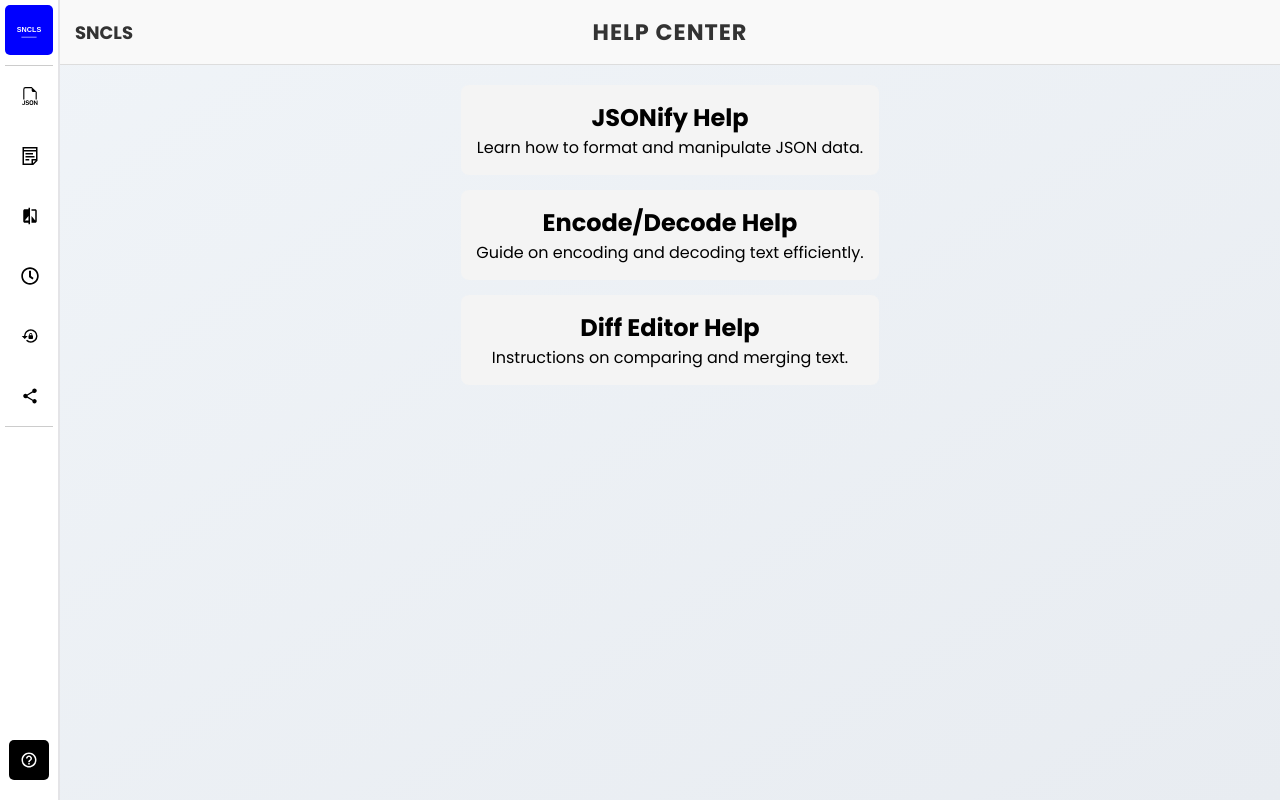
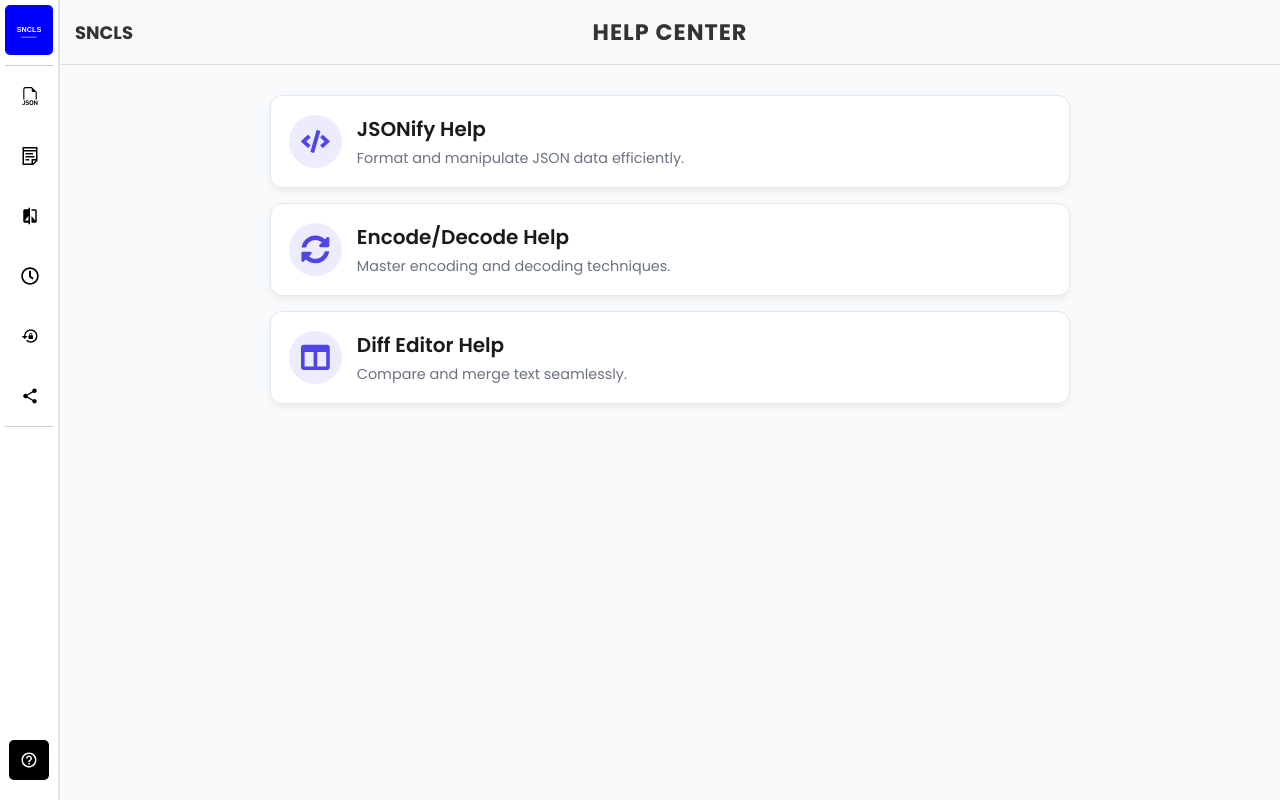
Before and after one commit to saikiran0925/sncls-v2, a React (Vite) app: page /help in a window 1280 px wide. Built offline with nearby package versions, Linux system fonts and the light colour scheme.

Commit message:
implement page not found card

```diff
--- a/src/css/HelpDashboard.css
+++ b/src/css/HelpDashboard.css
@@ -3,26 +3,64 @@
   display: flex;
   flex-direction: column;
   flex-grow: 1;
+  background: #f9fafb;
+  min-height: 100vh;
 }
 
 .help-list {
   display: flex;
   flex-direction: column;
   gap: 15px;
-  max-width: 500px;
-  margin: 20px auto;
+  margin: 30px auto;
 }
 
 .help-item {
-  display: block;
-  padding: 15px;
-  background: #f4f4f4;
-  border-radius: 8px;
+  display: flex;
+  align-items: center;
+  /* Ensures vertical alignment */
+  justify-content: flex-start;
+  /* Aligns content to the left */
+  text-align: left;
+  /* Ensures text alignment is proper */
+  gap: 15px;
+  padding: 18px;
+  background: white;
+  border-radius: 12px;
   text-decoration: none;
-  color: black;
-  transition: 0.3s;
+  color: #1a1a1a;
+  transition: all 0.3s ease-in-out;
+  box-shadow: 0 4px 6px rgba(0, 0, 0, 0.05);
+  border: 1px solid #e2e8f0;
+  width: 100vh;
 }
 
 .help-item:hover {
-  background: #ddd;
+  transform: translateY(-4px);
+  box-shadow: 0 6px 12px rgba(0, 0, 0, 0.08);
+  background: #f0f4ff;
+  border-color: #4f46e5;
 }
+
+/* Icon Styling */
+.help-icon {
+  font-size: 1.8rem;
+  color: #4f46e5;
+  background: rgba(79, 70, 229, 0.1);
+  padding: 12px;
+  border-radius: 50%;
+  display: flex;
+  align-items: center;
+  justify-content: center;
+}
+
+/* Text Styling */
+.help-content h2 {
+  font-size: 1.25rem;
+  font-weight: 600;
+  margin-bottom: 4px;
+}
+
+.help-content p {
+  font-size: 0.9rem;
+  color: #6b7280;
+}
--- a/src/pages/HelpDashboard.jsx
+++ b/src/pages/HelpDashboard.jsx
@@ -1,12 +1,13 @@
 import React from "react";
 import { NavLink } from "react-router-dom";
+import { FaCode, FaSyncAlt, FaColumns } from "react-icons/fa";
 import "../css/HelpDashboard.css";
 import TopNavBar from "../components/TopNavBar";
 
 const helpTopics = [
-  { path: "/help/jsonify", title: "JSONify Help", description: "Learn how to format and manipulate JSON data." },
-  { path: "/help/encode-decode", title: "Encode/Decode Help", description: "Guide on encoding and decoding text efficiently." },
-  { path: "/help/diff-editor", title: "Diff Editor Help", description: "Instructions on comparing and merging text." },
+  { path: "/help/jsonify", title: "JSONify Help", description: "Format and manipulate JSON data efficiently.", icon: <FaCode /> },
+  { path: "/help/encode-decode", title: "Encode/Decode Help", description: "Master encoding and decoding techniques.", icon: <FaSyncAlt /> },
+  { path: "/help/diff-editor", title: "Diff Editor Help", description: "Compare and merge text seamlessly.", icon: <FaColumns /> },
 ];
 
 const HelpDashboard = () => {
@@ -16,8 +17,11 @@ const HelpDashboard = () => {
       <div className="help-list">
         {helpTopics.map((topic) => (
           <NavLink key={topic.path} to={topic.path} className="help-item">
-            <h2>{topic.title}</h2>
-            <p>{topic.description}</p>
+            <div className="help-icon">{topic.icon}</div>
+            <div className="help-content">
+              <h2>{topic.title}</h2>
+              <p>{topic.description}</p>
+            </div>
           </NavLink>
         ))}
       </div>
--- a/src/pages/HelpPageWrapper.jsx
+++ b/src/pages/HelpPageWrapper.jsx
@@ -1,4 +1,6 @@
-import { useParams, Navigate } from "react-router-dom";
+import { useParams } from "react-router-dom";
+import { Result, Button } from "antd";
+import { Link } from "react-router-dom";
 import HelpPage from "../pages/HelpPage";
 import { helpPages } from "../data/helpData";
 import TopNavBar from "../components/TopNavBar";
@@ -8,7 +10,23 @@ const HelpPageWrapper = () => {
   const { topic } = useParams();
   const data = helpPages[topic];
 
-  if (!data) return <Navigate to="/" />;
+  if (!data) {
+    return (
+      <div className="hpw-container">
+        <TopNavBar title="Help Center" />
+        <Result
+          status="404"
+          title="404"
+          subTitle="Sorry, the help topic you are looking for does not exist."
+          extra={
+            <Link to="/help">
+              <Button type="primary">Back to Help Center</Button>
+            </Link>
+          }
+        />
+      </div>
+    );
+  }
 
   return (
     <div className="hpw-container">
```
